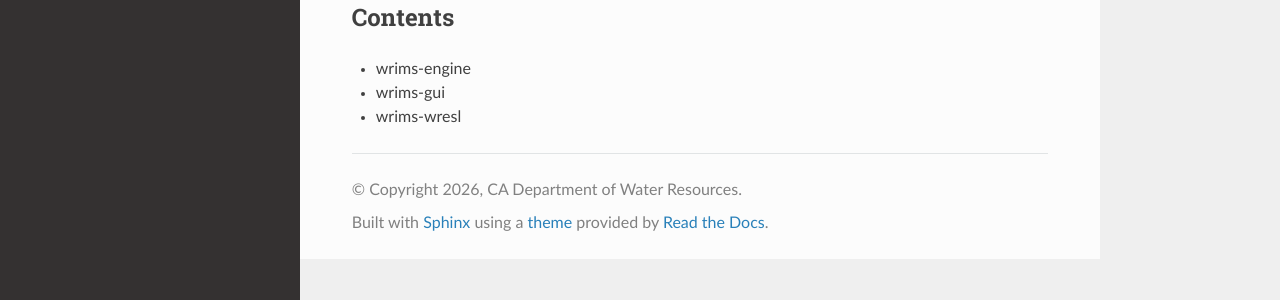
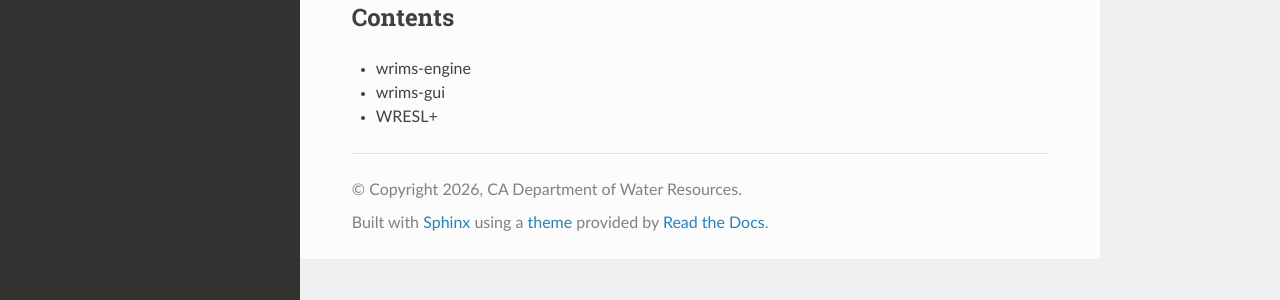
Before and after one commit to CentralValleyModeling/wrims-docs, a Sphinx documentation site: the page built from docs/index.rst, in a window 1280 px wide. Shown: the part 260-560 px from the top of the page. Built offline with Sphinx 7.4.7 and the Read the Docs theme 3.1.0, drawn with Linux system fonts in a browser that asks for light colours.

Commit message:
Target `home` for WRESL+ subproject.

```diff
--- a/docs/index.rst
+++ b/docs/index.rst
@@ -10,4 +10,4 @@ Contents
 
 - :ref:`wrims-engine`
 - :ref:`wrims-gui`
-- :ref:`wrims-wresl`
+- :ref:`WRESL+ <wresl:home>`
```
